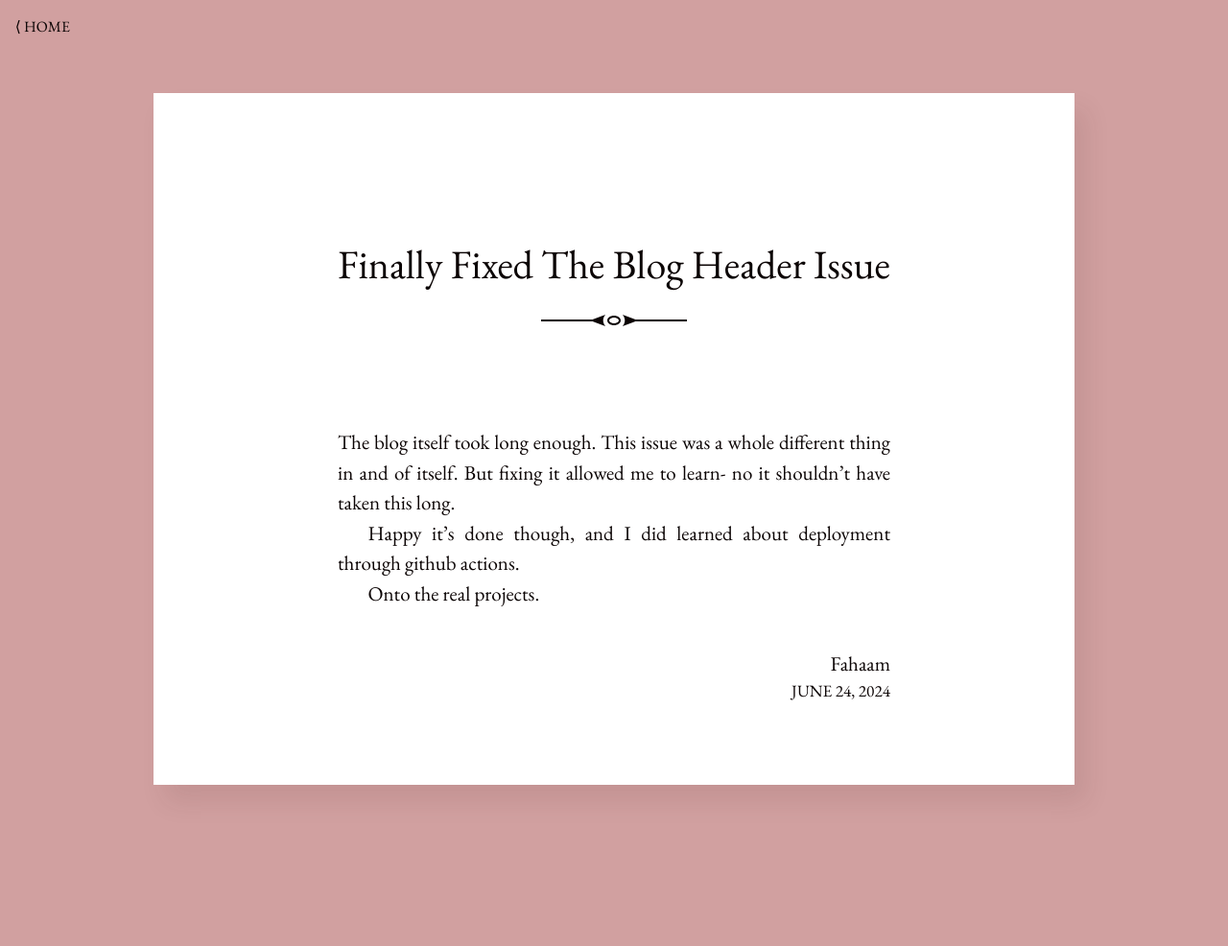
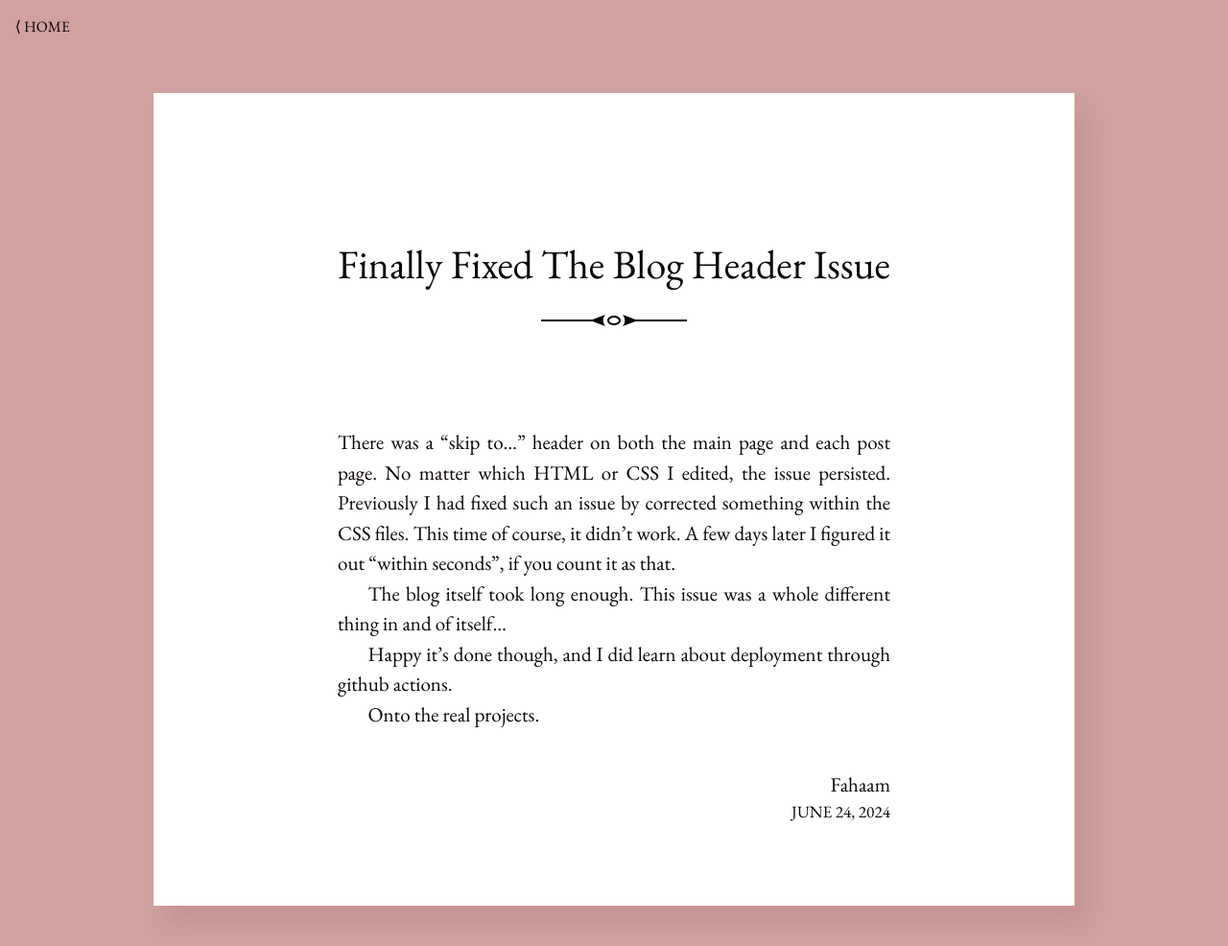
Before and after one commit to fahaamtashfeen/fahaamtashfeen.github.io, a Jekyll site: the page built from _posts/2024-06-24-Finally-Fixed-The-Header-Issue.md, in a window 1280 px wide. Shown: the whole page at 96% size. Built offline with Jekyll 4.4.1, drawn with Linux system fonts in a browser that asks for light colours; before the commit the page ends 900 px from its top, so only the background shows below that.

Commit message:
new post

```diff
--- a/_posts/2024-06-24-Finally-Fixed-The-Header-Issue.md
+++ b/_posts/2024-06-24-Finally-Fixed-The-Header-Issue.md
@@ -5,8 +5,10 @@ author: "Fahaam"
 categories: updates
 ---
 
-The blog itself took long enough. This issue was a whole different thing in and of itself. But fixing it allowed me to learn- no it shouldn't have taken this long.
+There was a "skip to..." header on both the main page and each post page. No matter which HTML or CSS I edited, the issue persisted. Previously I had fixed such an issue by corrected something within the CSS files. This time of course, it didn't work. A few days later I figured it out "within seconds", if you count it as that.
 
-Happy it's done though, and I did learned about deployment through github actions.
+The blog itself took long enough. This issue was a whole different thing in and of itself...
+
+Happy it's done though, and I did learn about deployment through github actions.
 
 Onto the real projects.
```
